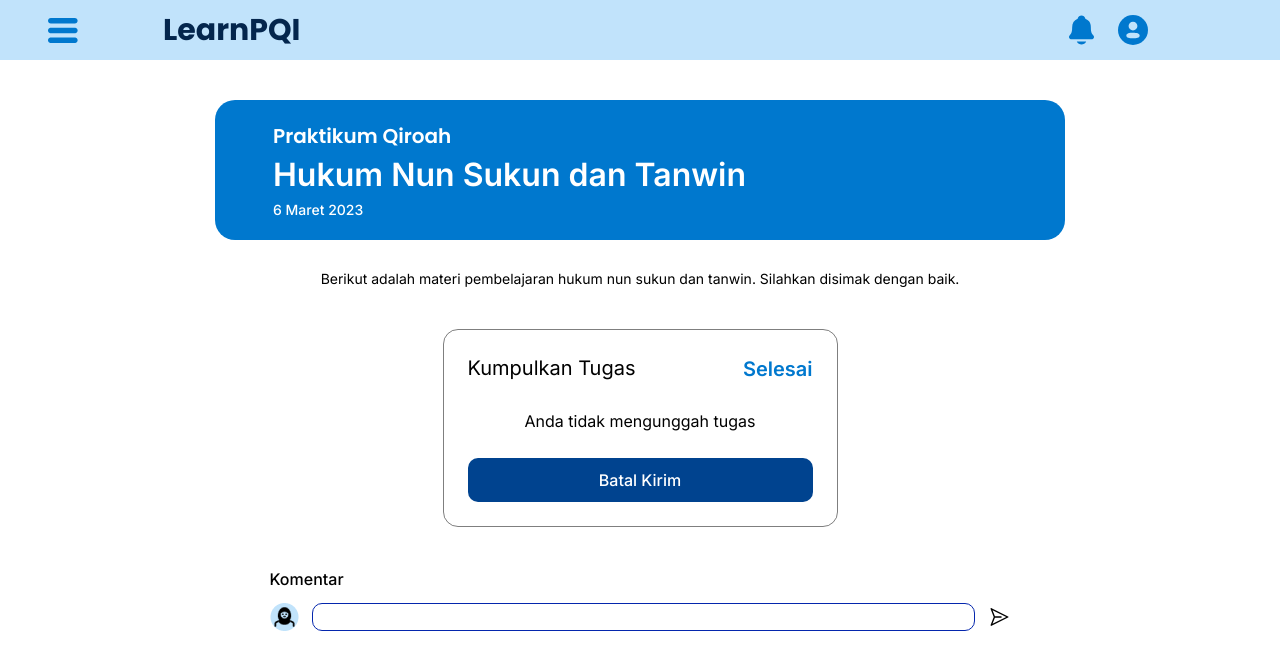
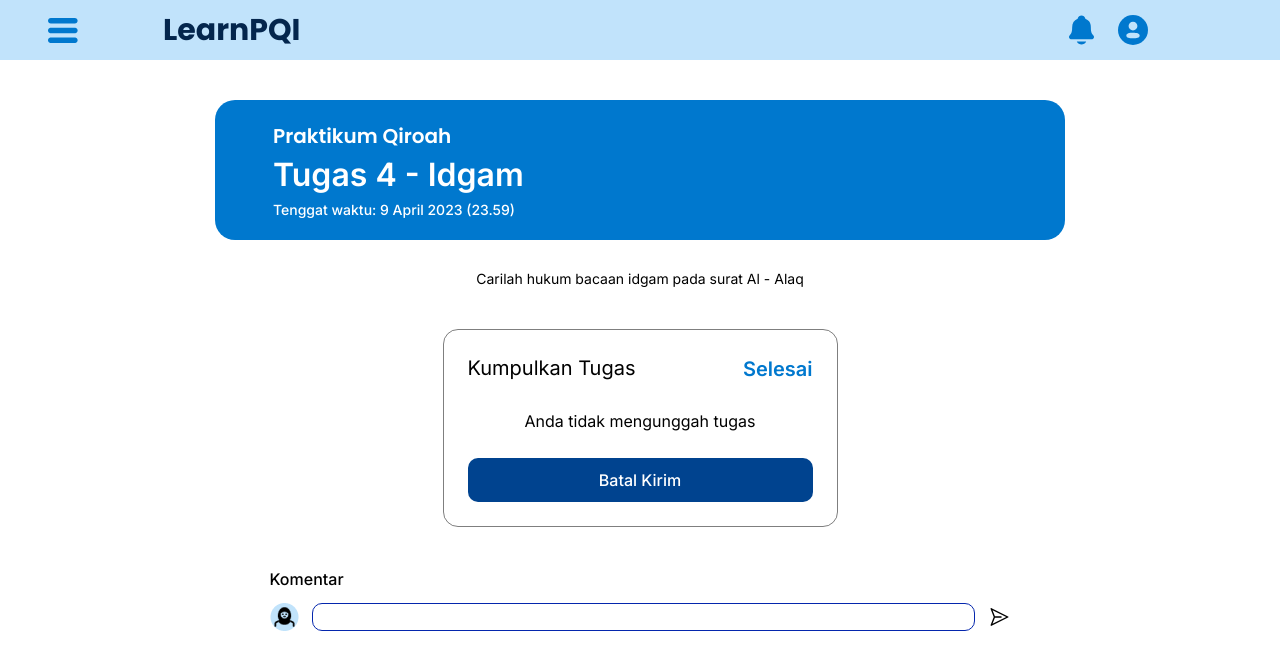
Before and after one commit to zafahreza/learn-pqi, a Next.js app: page /Dashboard/PraktikumQiroah/Tugas/Submitted in a window 1280 px wide. Shown: the top 670 px of the page. Built offline with nearby package versions, Linux system fonts and the light colour scheme.

Commit message:
change detail tugas qiraah submitted

```diff
--- a/app/component/TugasPraktikumQiroahDetailSubmitted.js
+++ b/app/component/TugasPraktikumQiroahDetailSubmitted.js
@@ -8,11 +8,11 @@ export default function TugasPraktikumQiroahDetailSubmitted(){
         <div className="flex flex-col items-center pt-[60px] mb-20">
             <div className="w-[850px] h-[140px] flex flex-col justify-center pl-[58px] bg-[#0078CE] rounded-[20px] mt-[40px] mb-[28px]">
                 <Link href="/Dashboard/PraktikumQiroah/TugasSection" className="font-Poppins font-[600] text-[20px] text-white">Praktikum Qiroah</Link>
-                <p className="font-[600] text-[32px] text-white">Hukum Nun Sukun dan Tanwin</p>
-                <p className="font-[500] text-[14px] text-white">6 Maret 2023</p>
+                <p className="font-[600] text-[32px] text-white">Tugas 4 -  Idgam</p>
+                <p className="font-[500] text-[14px] text-white">Tenggat waktu: 9 April 2023 (23.59)</p>
             </div>
             <div>
-                <p className="font-[400] text-[14px] text-black mb-10">Berikut adalah materi pembelajaran hukum nun sukun dan tanwin. Silahkan disimak dengan baik.</p>
+                <p className="font-[400] text-[14px] text-black mb-10">Carilah hukum bacaan idgam pada surat Al - Alaq</p>
             </div>
             <InputFileSubmitted />
             <div className="w-[741px] mb-3 mt-10">
```
